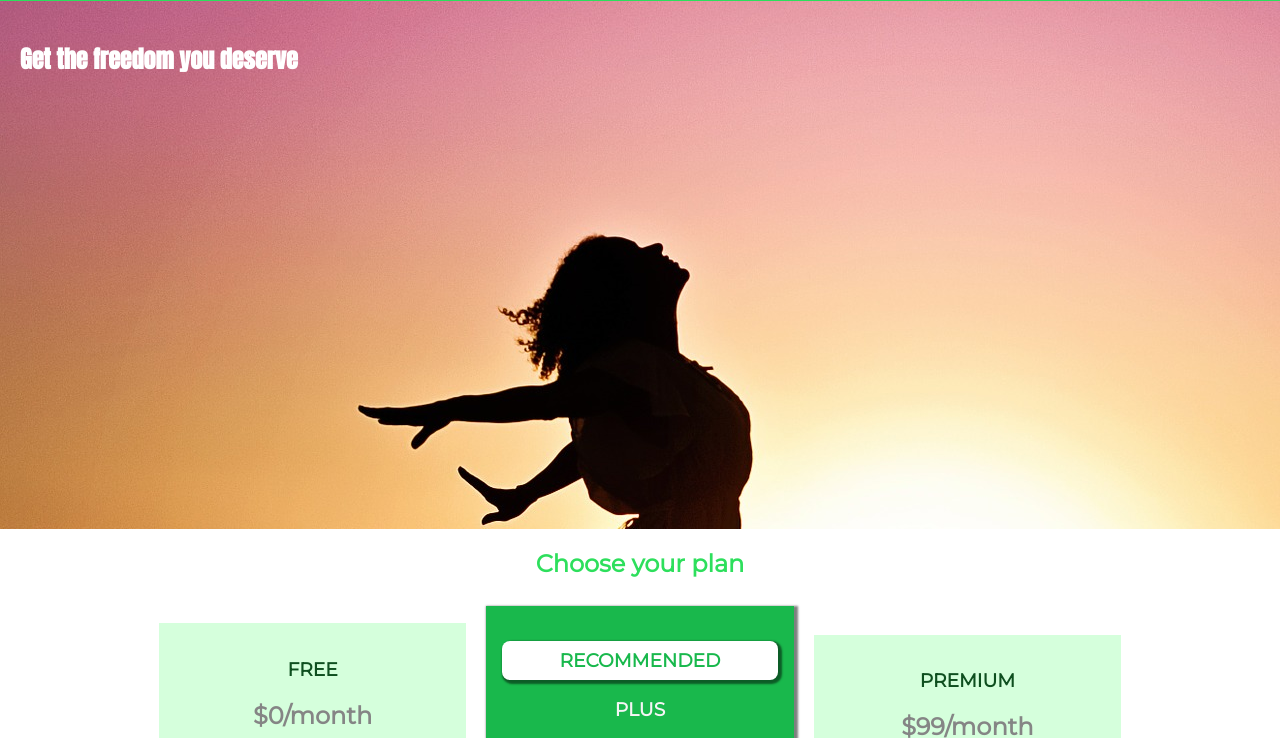
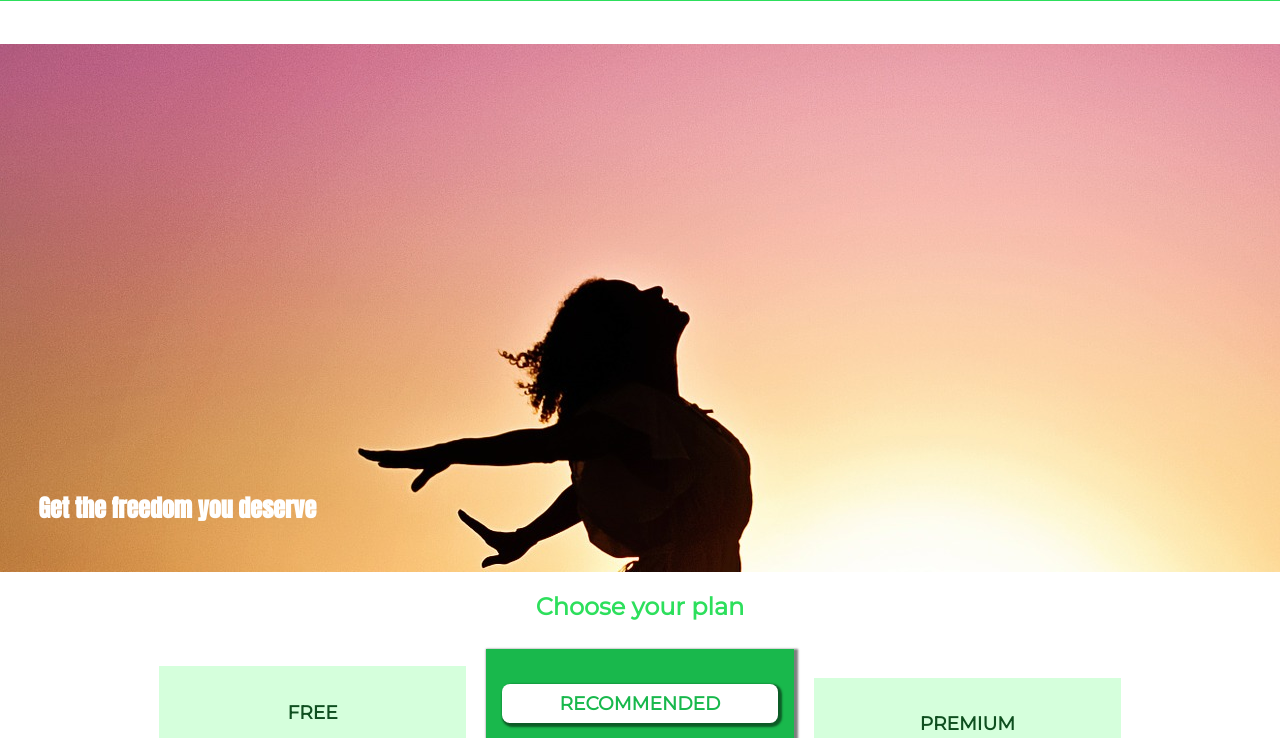
Before and after one commit to edghto/css-udemy-course, a plain HTML site: page index.html in a window 1280 px wide. Shown: the part 42-780 px from the top of the page. Drawn offline with Linux system fonts and the light colour scheme.

Commit message:
move overview title to bottom left

```diff
--- a/main.css
+++ b/main.css
@@ -1,7 +1,10 @@
 #product-overview {
     background: url('freedom.jpg');
+    width: 100%;
+    height: 528px;
     padding: 20px;
-    height: 528px;
+    margin-top: 43px;
+    position: relative;
 }
 
 .section-title {
@@ -12,6 +15,9 @@
 #product-overview h1 {
     color: white;
     font-family: 'Anton', sans-serif;
+    position: absolute;
+    bottom: 5%;
+    left: 3%;
 }
 
 .plan__list {
```
